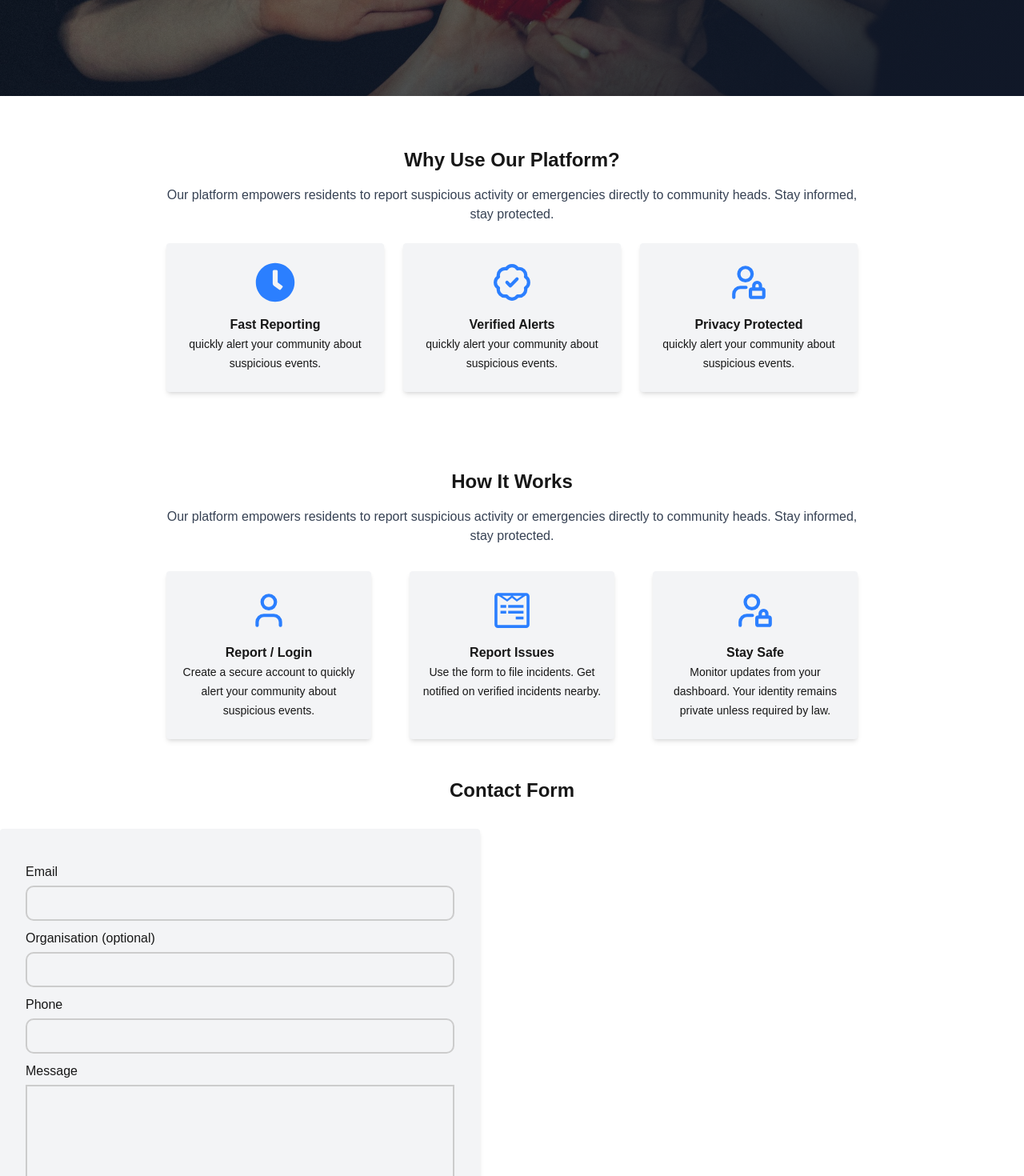
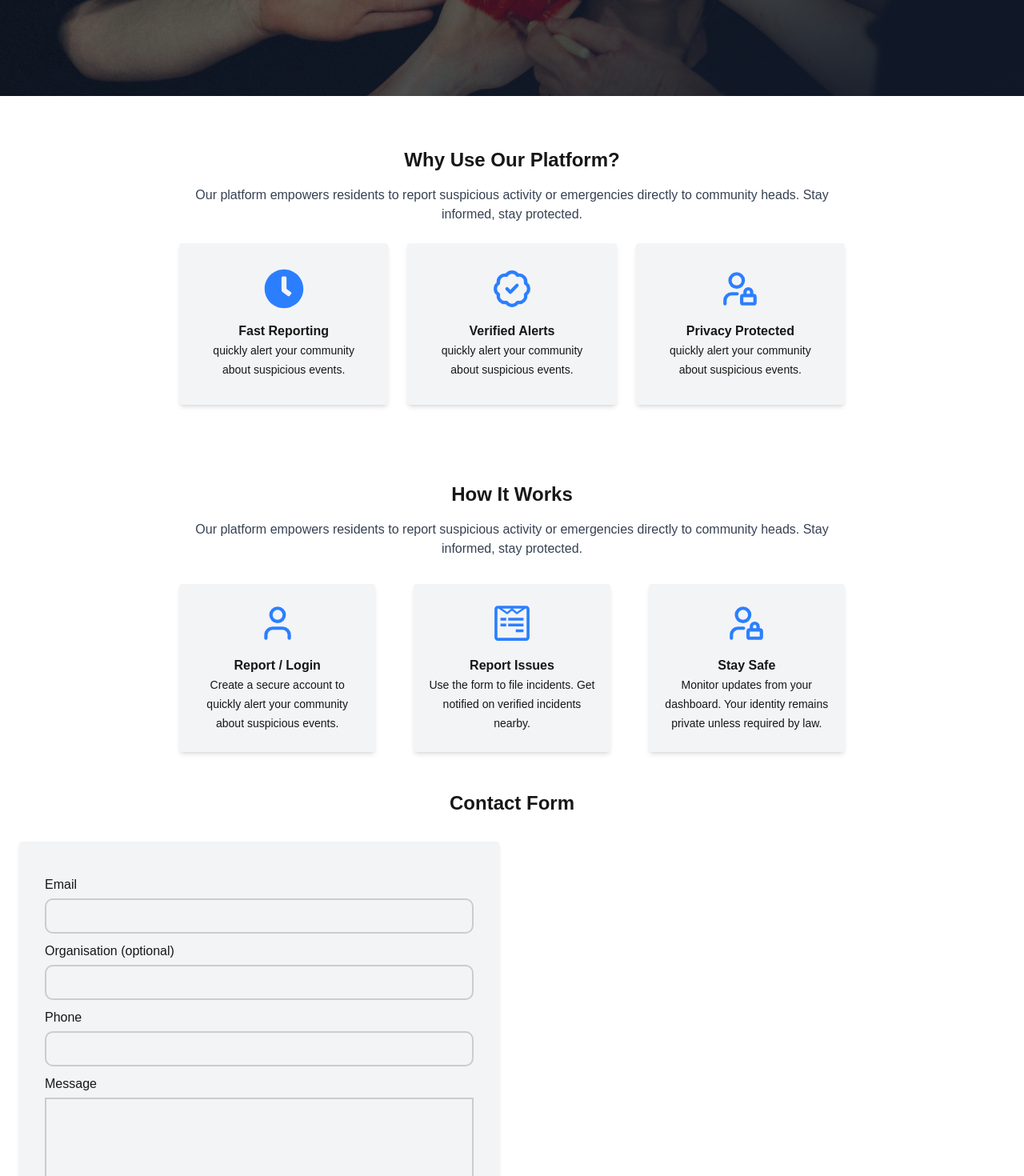
Before and after one commit to Stackarius/neighbor_security, a Next.js app: page / in a window 1280 px wide. Shown: the part 680-2150 px from the top of the page at 80% size. Built offline with nearby package versions, Linux system fonts and the light colour scheme; no server answers.

Commit message:
fix: changed reports links to contacts

```diff
--- a/src/app/page.jsx
+++ b/src/app/page.jsx
@@ -66,7 +66,7 @@ export default function Home() {
         style={{ backgroundImage: "url('/hands.jpg')" }}
       >
         {/*  */}
-       <Header/>
+        <Header />
         {/*  */}
         <div className="absolute text-center inset-0 bg-gradient-to-br from-black-400 to-gray-900 bg-opacity-10 flex flex-col items-center justify-center text-white text-center px-4">
           <motion.section
@@ -87,19 +87,25 @@ export default function Home() {
               Stay alert. Stay safe. Report any suspicious activity in your
               area.
             </motion.p>
+
             <div className="flex flex-wrap items-center justify-center mx-auto gap-3 md:block">
               <Link href={user ? "/dashboard" : "/login"}>
                 <button className="bg-white text-blue-900 font-semibold px-6 py-2 rounded hover:bg-gray-200 transition-300">
                   {user ? "Go to Dashboard" : "Login to Report"}
                 </button>
               </Link>
+
               <Link
-                href="/reports"
+                href="/#contact"
                 className="bg-yellow-400 w-fit mx-auto hover:bg-yellow-500 text-black px-6 py-2 rounded font-semibold transition md:ml-8"
               >
-                Report an Incident
+                <button className="font-semibold rounded transition-300">
+                  Report an Incident
+                </button>
+
               </Link>
             </div>
+
           </motion.section>
         </div>
       </div>
@@ -110,7 +116,7 @@ export default function Home() {
         whileInView={{ opacity: 1, y: 0 }}
         transition={{ duration: 0.5 }}
         viewport={{ once: false }}
-        className="py-16 px-4 max-w-4xl mx-auto text-center"
+        className="py-16 px-8 max-w-4xl mx-auto text-center"
         id="works"
       >
         <h2 className="text-2xl font-bold mb-4">Why Use Our Platform?</h2>
@@ -123,7 +129,7 @@ export default function Home() {
           {heroCards.map((card, i) => (
             <motion.div
               key={i}
-              className=" shadow-md p-4 py-6 rounded w-full bg-gray-100 transiton-all duration-300 ease-in-out"
+              className="shadow-md p-8 rounded w-full bg-gray-100 transiton-all duration-300 ease-in-out"
               whileHover={{ scale: 1.05 }}
             >
               <div className="flex flex-col items-center" key={i}>
@@ -142,7 +148,7 @@ export default function Home() {
         whileInView={{ opacity: 1 }}
         transition={{ duration: 0.5 }}
         viewport={{ once: true }}
-        className="py-8 px-4 max-w-4xl mx-auto text-center"
+        className="p-8 max-w-4xl mx-auto text-center"
       >
         <h2 className="text-2xl font-bold mb-4">How It Works</h2>
         <p className="text-gray-700 mb-6">
@@ -172,7 +178,7 @@ export default function Home() {
         initial={{ opacity: 0, x: -10 }}
         whileInView={{ opacity: 1, x: 0 }}
         transition={{ duration: 0.5 }}
-        id="contact"
+        id="contact" className="px-6"
       >
         <ContactForm />
       </motion.section>
```
